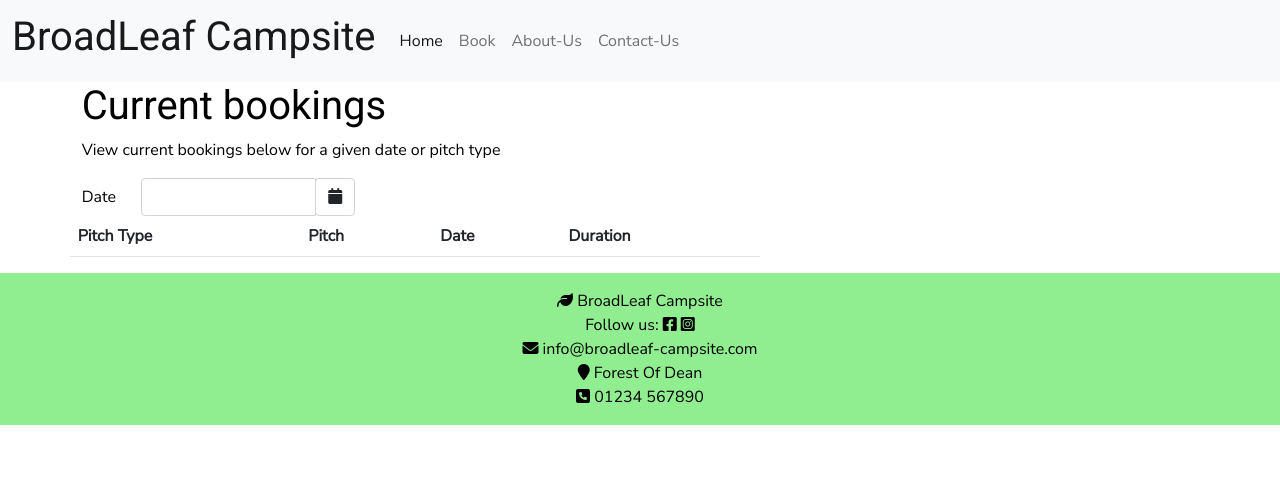
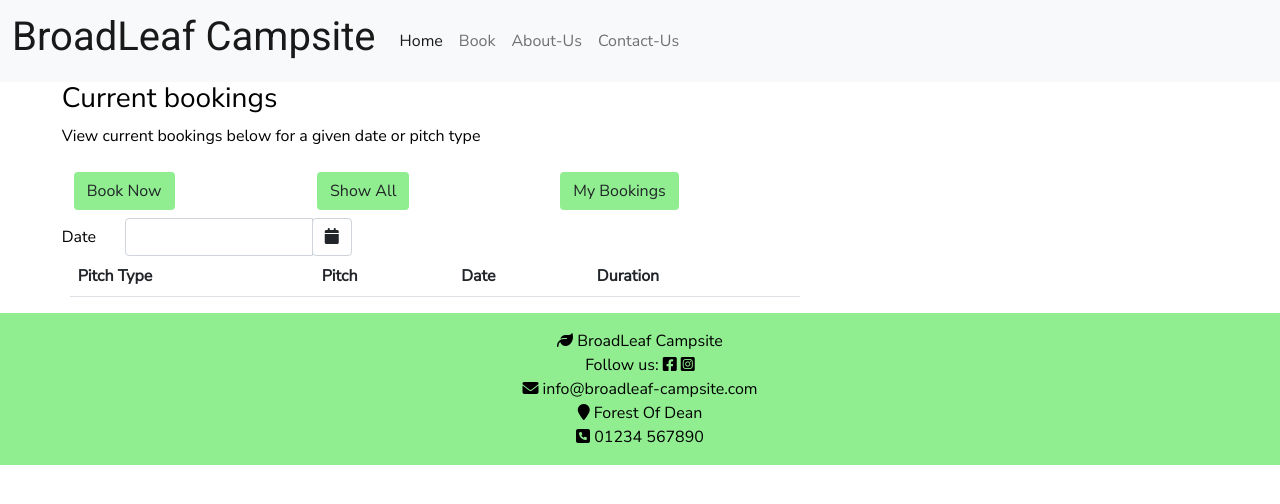
Before and after one commit to TR94/broadleaf-campsite, a Django app: page /booking in a window 1280 px wide. Shown: the top 504 px of the page. Run offline with Django 3.2, Linux system fonts and the light colour scheme; data that the repository does not hold is empty.

Commit message:
Update to booking html page - add buttons

```diff
--- a/static/css/style.css
+++ b/static/css/style.css
@@ -19,6 +19,8 @@ footer {
 
 /*------------------------------------- Index.html --*/
 
+/* image: https://www.pexels.com/photo/scenic-autumn-landscape-with-a-river-18656974/ */
+
 .hero {
         background: url("../images/hero_img.jpg");
         background-position: center;
@@ -26,3 +28,13 @@ footer {
         background-size: cover;
         min-height: 400px;
 }
+
+/*------------------------------------- Booking.html --*/
+
+.btn {
+    background-color: lightgreen;
+}
+
+table {
+    margin: 20px;
+}
--- a/templates/booking.html
+++ b/templates/booking.html
@@ -4,15 +4,26 @@
 
 <!-- include modal with instructions for the website-->
 
-
-<!-- booking table, template from bootstrap -->
-<!-- datepicker and script from -->
 <div class="col-md-8 d-flex flex-column justify-content-start align-items-center">
     <div class="row">
         <div class="col">
-            <h1>Current bookings</h1>
+            <h3>Current bookings</h3>
             <p>View current bookings below for a given date or pitch type</p>
-            <!-- Date picker-->
+            <div class="container">
+                <div class="row">
+                    <div class="col-12 col-md-4 my-2">
+                        <a class="btn" href="" role="button">Book Now</a>
+                    </div>
+                    <div class="col-12 col-md-4 my-2">
+                        <button id="" class="btn" role="button">Show All</button>
+                    </div>
+                    <div class="col-12 col-md-4 my-2">
+                        <button id="" class="btn" role="button">My Bookings</button>
+                    </div>
+                </div>
+            </div>
+
+            <!-- datepicker and script from Youtube: 'How to add Datepicker in Bootstrap 4 and 5' by Frontend Paathshala-->
             <form>
                 <div class="row form-group">
                     <label for="date" class="col-sm-1 col-form-label">Date</label>
@@ -29,6 +40,8 @@
                 </div>
             </form>
         </div>
+
+        <!-- booking table, template from bootstrap -->
         <div class="row">
             <table class="table" >
                 <thead>
```
